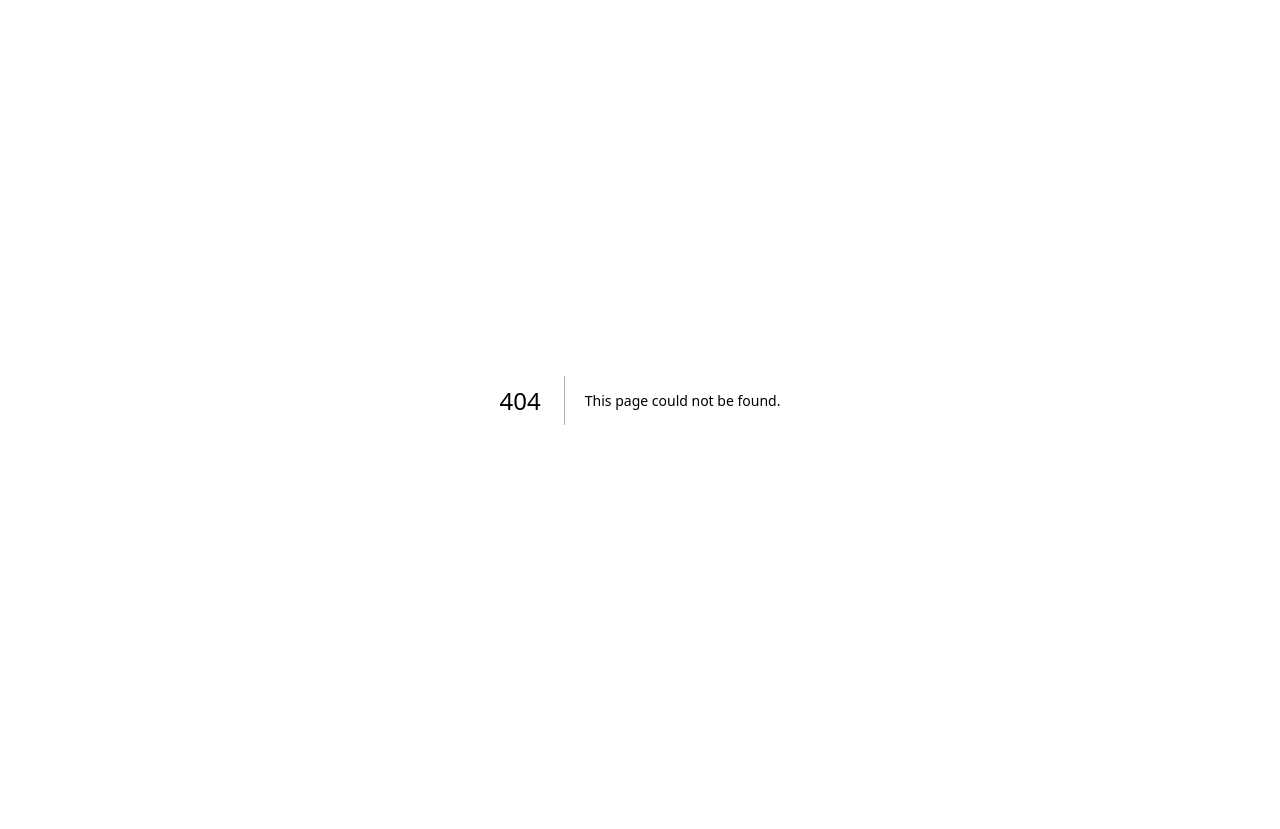
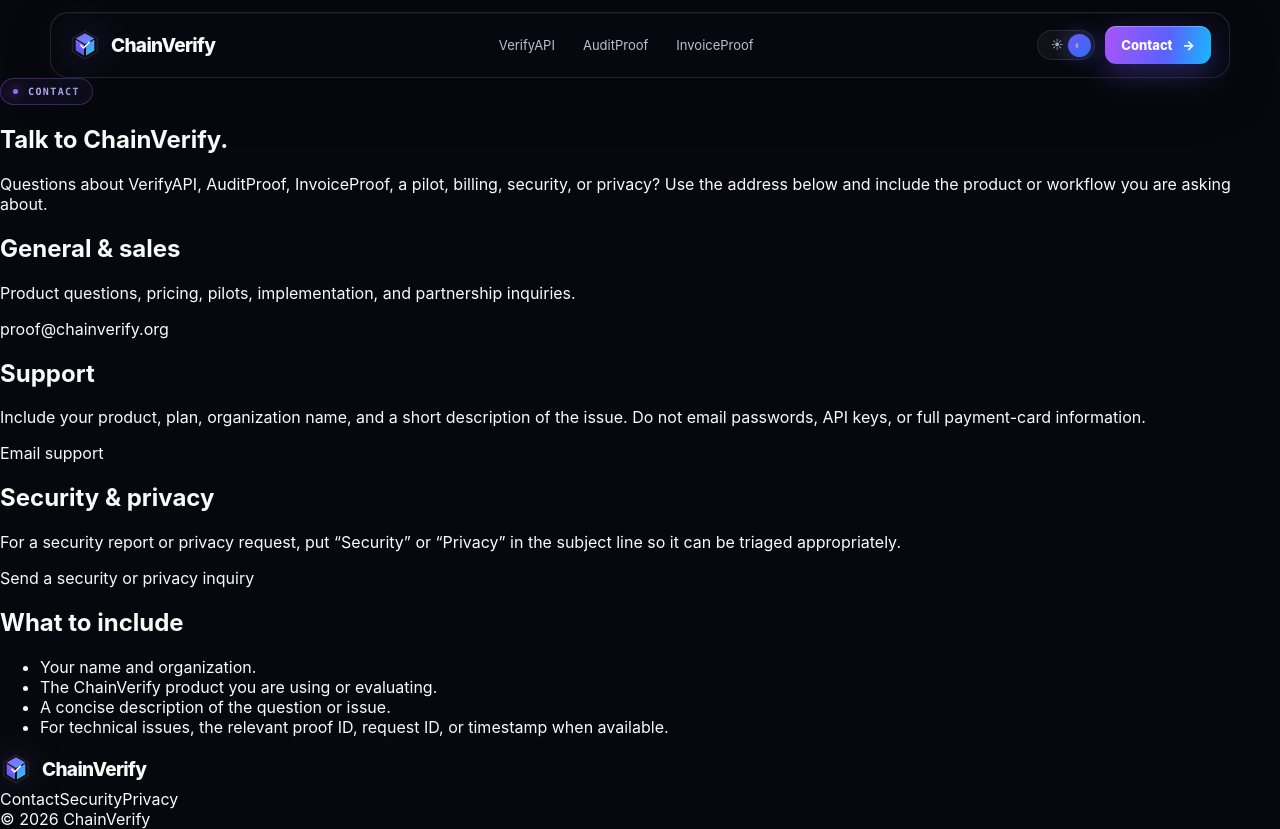
Before and after one commit to BenStoneAI/Chain-verify, a Next.js app in the folder apps/web/: page /contact in a window 1280 px wide. Before the commit this address had no page. Before the commit the page ends 800 px from the top, so only its background shows below. Built offline with nearby package versions, Linux system fonts and the light colour scheme.

Commit message:
feat(web): add contact page

```diff
--- /dev/null
+++ b/apps/web/src/app/contact/page.tsx
@@ -0,0 +1,53 @@
+import type { Metadata } from 'next';
+
+import StandardPageShell from '@/components/brand/StandardPageShell';
+
+export const metadata: Metadata = {
+  title: 'Contact | ChainVerify',
+  description: 'Contact ChainVerify for product questions, pilots, support, security, or privacy inquiries.',
+  alternates: { canonical: 'https://chainverify.org/contact' },
+};
+
+export default function ContactPage() {
+  return (
+    <StandardPageShell
+      eyebrow="CONTACT"
+      title="Talk to ChainVerify."
+      intro="Questions about VerifyAPI, AuditProof, InvoiceProof, a pilot, billing, security, or privacy? Use the address below and include the product or workflow you are asking about."
+    >
+      <div className="cv-standard-grid">
+        <article>
+          <h2>General & sales</h2>
+          <p>Product questions, pricing, pilots, implementation, and partnership inquiries.</p>
+          <a className="cv-standard-link" href="mailto:proof@chainverify.org?subject=ChainVerify%20inquiry">
+            proof@chainverify.org
+          </a>
+        </article>
+        <article>
+          <h2>Support</h2>
+          <p>Include your product, plan, organization name, and a short description of the issue. Do not email passwords, API keys, or full payment-card information.</p>
+          <a className="cv-standard-link" href="mailto:proof@chainverify.org?subject=ChainVerify%20support">
+            Email support
+          </a>
+        </article>
+        <article>
+          <h2>Security & privacy</h2>
+          <p>For a security report or privacy request, put “Security” or “Privacy” in the subject line so it can be triaged appropriately.</p>
+          <a className="cv-standard-link" href="mailto:proof@chainverify.org?subject=ChainVerify%20Security%20or%20Privacy">
+            Send a security or privacy inquiry
+          </a>
+        </article>
+      </div>
+
+      <section className="cv-standard-section">
+        <h2>What to include</h2>
+        <ul>
+          <li>Your name and organization.</li>
+          <li>The ChainVerify product you are using or evaluating.</li>
+          <li>A concise description of the question or issue.</li>
+          <li>For technical issues, the relevant proof ID, request ID, or timestamp when available.</li>
+        </ul>
+      </section>
+    </StandardPageShell>
+  );
+}
```
